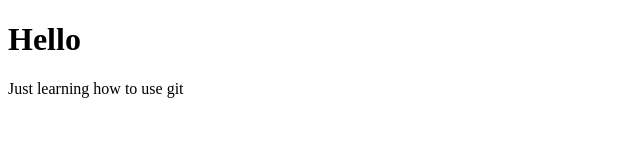
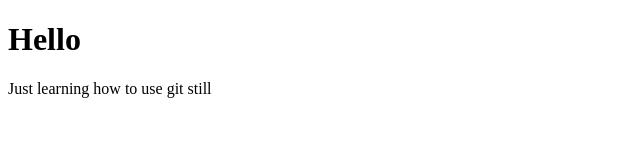
Before and after one commit to pachkovska/hello_world, a plain HTML site: page index.html in a window 1280 px wide. Shown: the full height of the page, 0-640 px from the left. Drawn offline with Linux system fonts and the light colour scheme.

Commit message:
practice

```diff
--- a/index.html
+++ b/index.html
@@ -6,6 +6,6 @@
 </head>
 <body>
     <h1>Hello</h1>
-    <p>Just learning how to use git</p>
+    <p>Just learning how to use git still</p>
 </body>
 </html>
```
